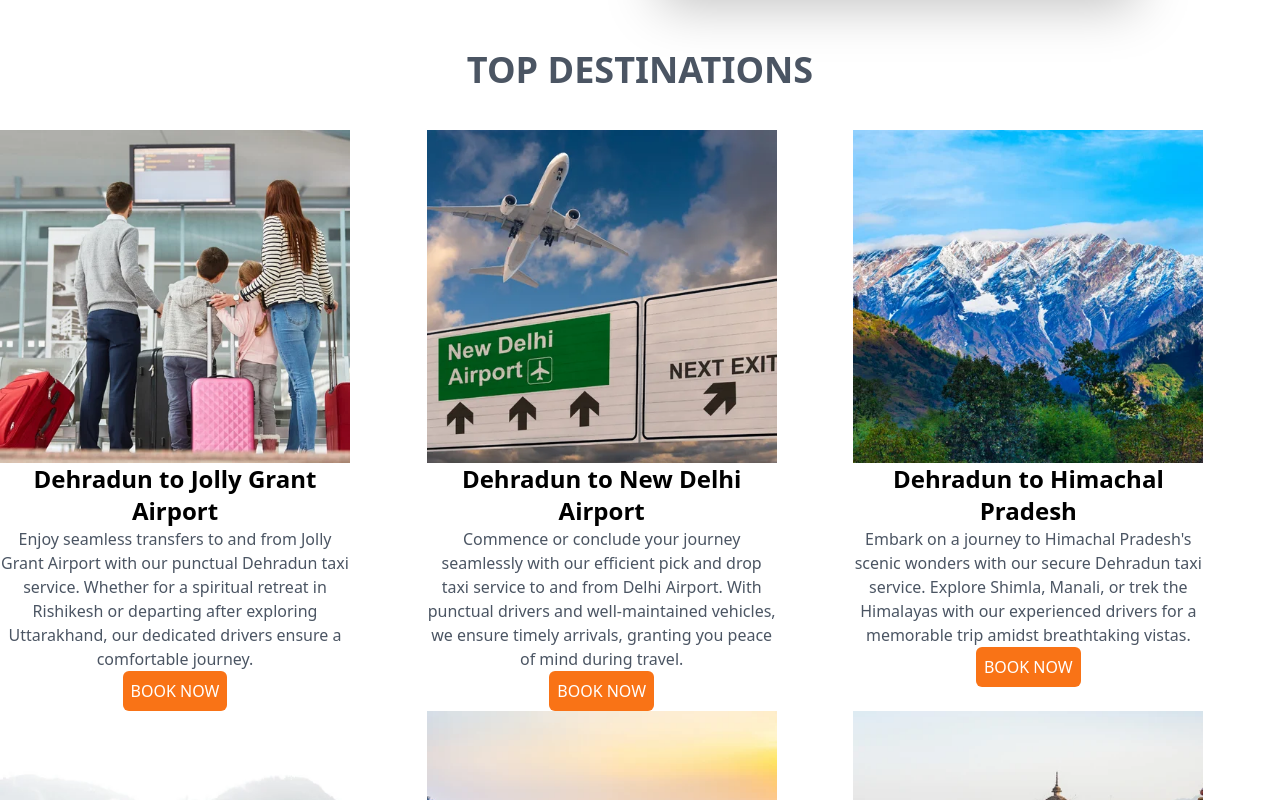
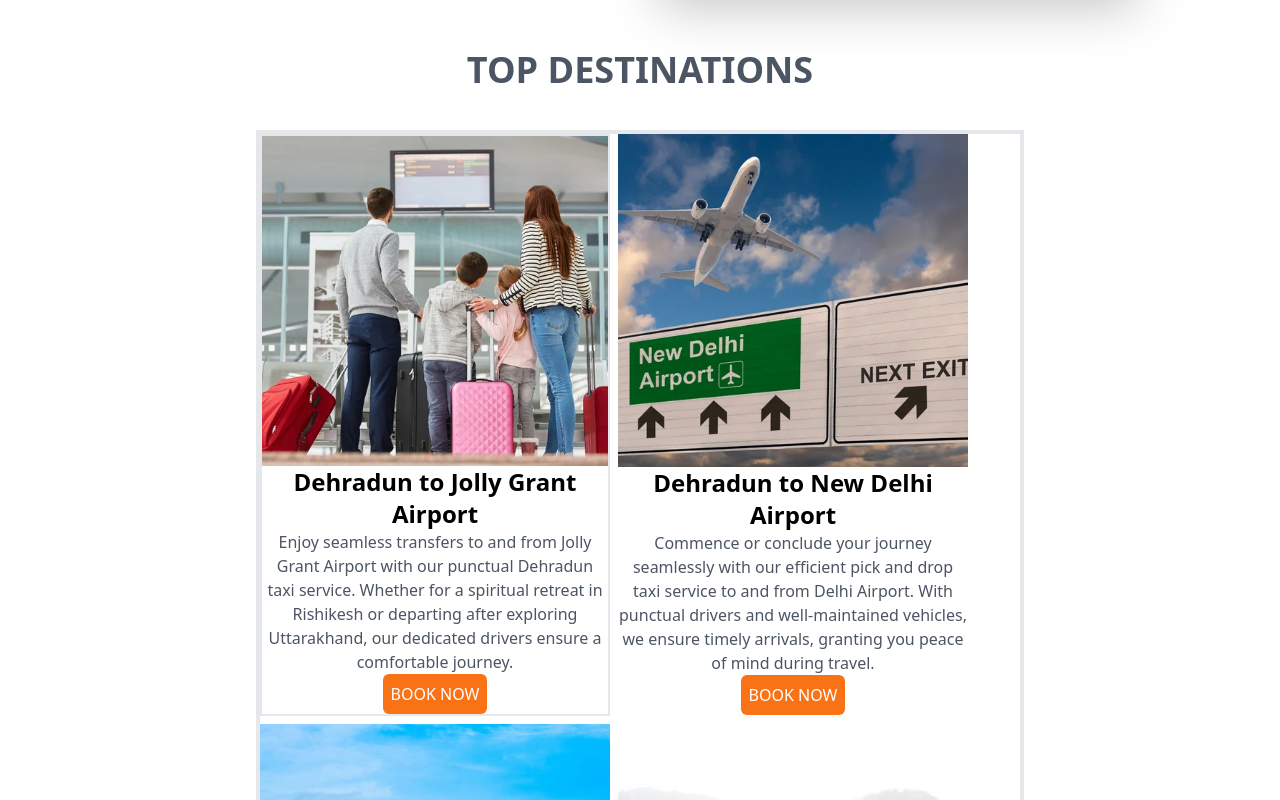
Before and after one commit to shwetank-1708/cab-booking, a React (Vite) app: page / in a window 1280 px wide. Shown: the part 1360-2160 px from the top of the page. Built offline with nearby package versions, Linux system fonts and the light colour scheme.

Commit message:
Modified Home File

```diff
--- a/src/pages/Home.tsx
+++ b/src/pages/Home.tsx
@@ -115,8 +115,9 @@ const Home = () => {
         <h2 className="text-4xl font-bold text-gray-600">TOP DESTINATIONS</h2>
       </div>
 
-      <div className="grid grid-cols-3 text-center">
-        <div className="w-[350px]">
+      <div className="flex justify-center">
+        <div className="flex flex-wrap text-center gap-2 max-w-[60%] border-4">
+          <div className="w-[350px] border-2">
             <img src={destination_1} />
             <Destinations
               heading="Dehradun to Jolly Grant Airport"
@@ -181,6 +182,7 @@ const Home = () => {
           </div>
         </div>
       </div>
+    </div>
   );
 };
 
```
Lines whose indentation alone changed are shown as unchanged.
